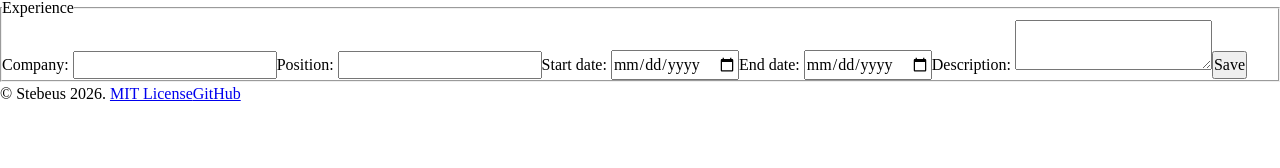
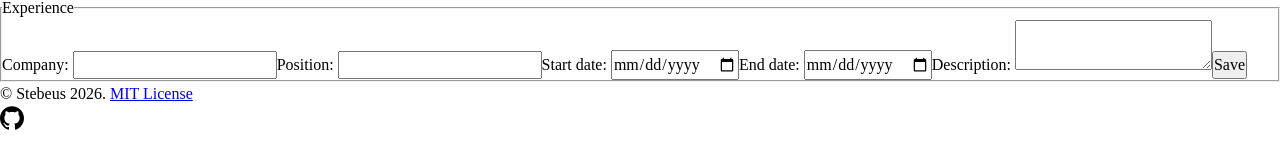
Before and after one commit to stebeus/curriculum-vitae-maker, a React (Vite) app: page / in a window 1280 px wide. Shown: the part 154-322 px from the top of the page. Built offline with nearby package versions, Linux system fonts and the light colour scheme.

Commit message:
refactor: replace the GitHub link text with an icon

```diff
--- a/src/components/Footer.jsx
+++ b/src/components/Footer.jsx
@@ -1,4 +1,5 @@
 import { Link } from './ui/Link.jsx';
+import { SocialIcon } from './ui/SocialIcon.jsx';
 
 export function Footer() {
   return (
@@ -6,7 +7,9 @@ export function Footer() {
       <p>
         {`© Stebeus 2026. `}
         <Link to="http://opensource.org/license/mit">MIT License</Link>
-        <Link to="http://github.com/stebeus">GitHub</Link>
+        <Link to="http://github.com/stebeus">
+          <SocialIcon brand="github" />
+        </Link>
       </p>
     </footer>
   );
```
